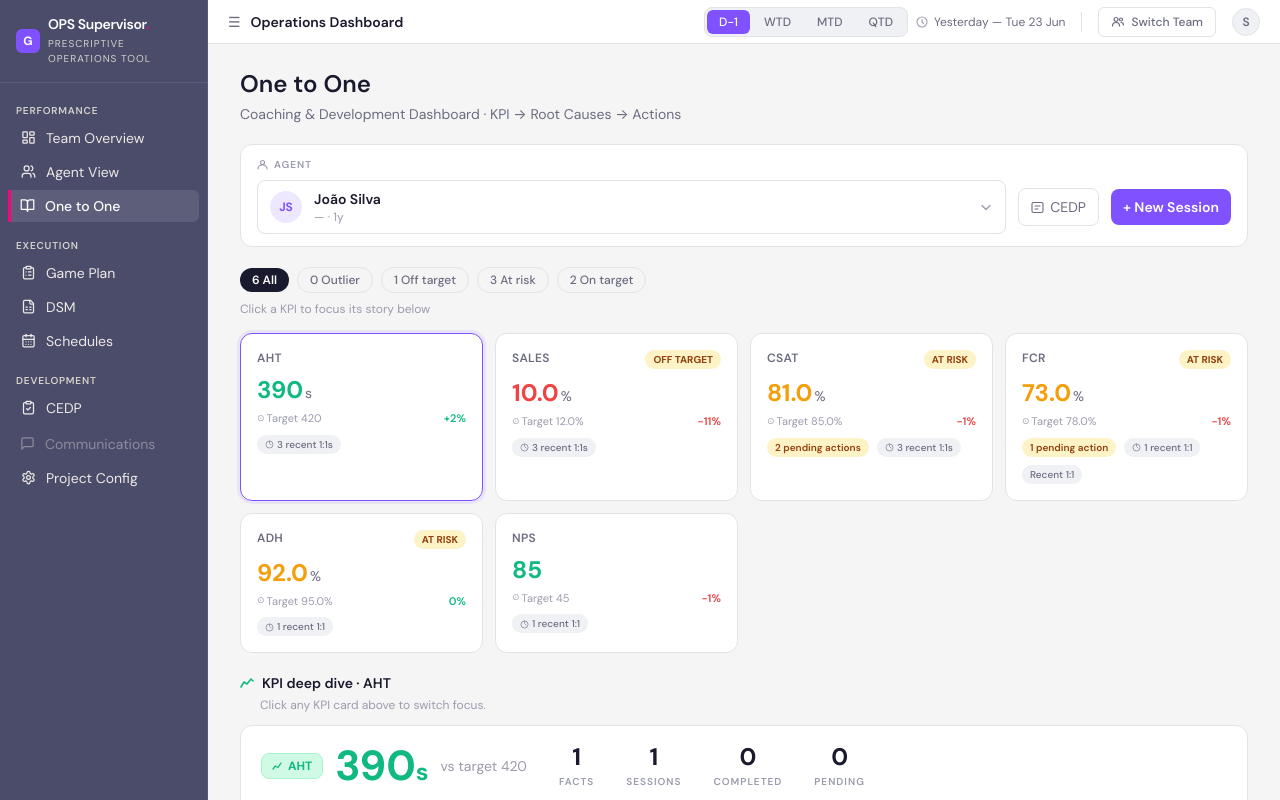
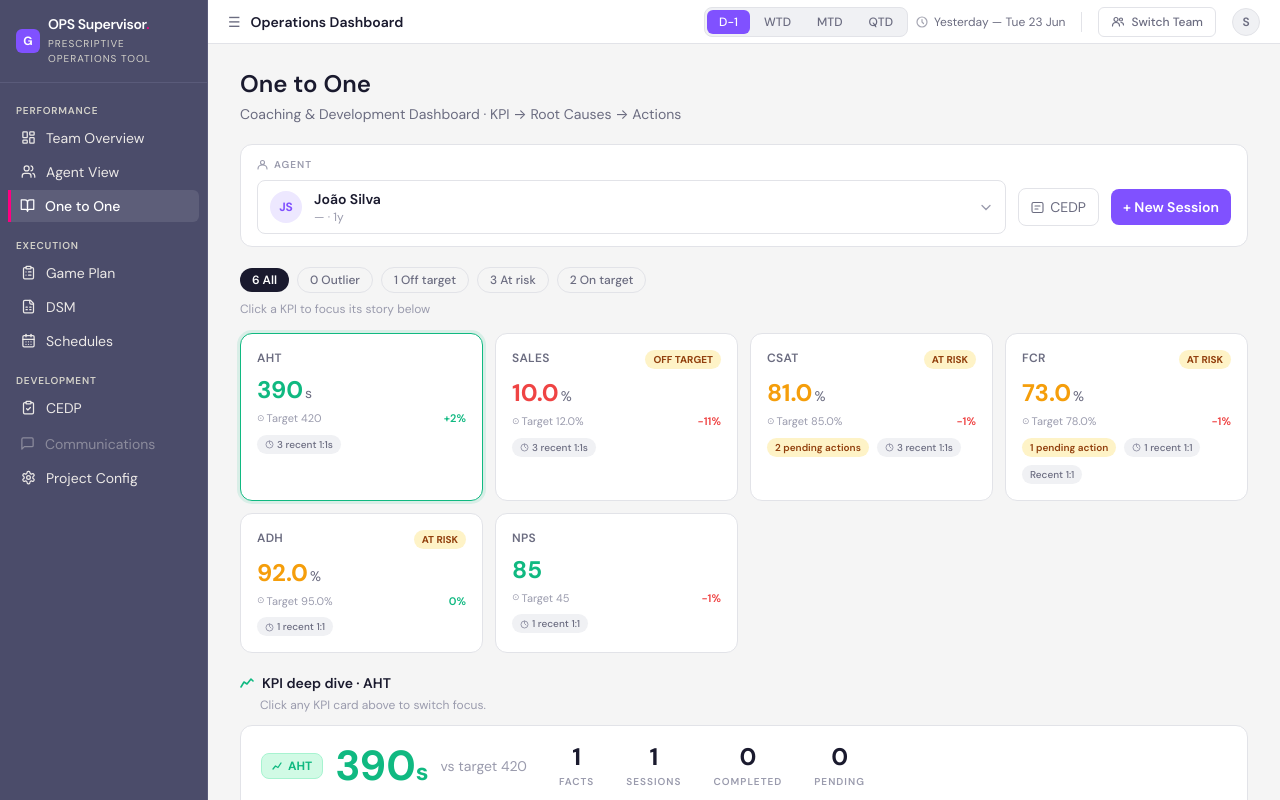
Before and after one commit to andresromero-blip/ops-supervisor-prototypes, a Next.js app: page /projects/20260620-one-to-one in a window 1280 px wide. Shown: the top 800 px of the page. Built offline with nearby package versions, Linux system fonts and the light colour scheme.

Commit message:
Add files via upload

```diff
--- a/app/projects/20260620-one-to-one/page.tsx
+++ b/app/projects/20260620-one-to-one/page.tsx
@@ -141,6 +141,16 @@ const VALUE_COLORS: Record<KpiStatus, string> = {
   "off-target": "rgb(var(--danger))",
   "at-risk":    "rgb(var(--warning))",
   "on-target":  "#10B981",
+};
+
+// Translucent glow matching each status color — used for the selected-card
+// highlight, so the selection state reads as "this KPI's own color", the
+// same pattern used on the Team Overview page (not a fixed brand color).
+const VALUE_GLOW: Record<KpiStatus, string> = {
+  "outlier":    "rgba(16,185,129,0.12)",
+  "off-target": "rgb(var(--danger) / 0.12)",
+  "at-risk":    "rgb(var(--warning) / 0.12)",
+  "on-target":  "rgba(16,185,129,0.12)",
 };
 
 // Deep-dive chart: SVG with agent line, team dashed, target dashed, area fill
@@ -407,8 +417,8 @@ export default function OneToOnePage() {
                   className="cursor-pointer rounded-xl p-4 transition-all"
                   style={{
                     background: "rgb(var(--surface))",
-                    border: `1.5px solid ${isActive ? "rgb(var(--brand))" : "rgb(var(--border))"}`,
-                    boxShadow: isActive ? "0 0 0 3px rgba(128,81,255,0.10)" : "none",
+                    border: `1.5px solid ${isActive ? vc : "rgb(var(--border))"}`,
+                    boxShadow: isActive ? `0 0 0 3px ${VALUE_GLOW[k.status]}` : "none",
                   }}
                 >
                   {/* Label + status badge */}
```
